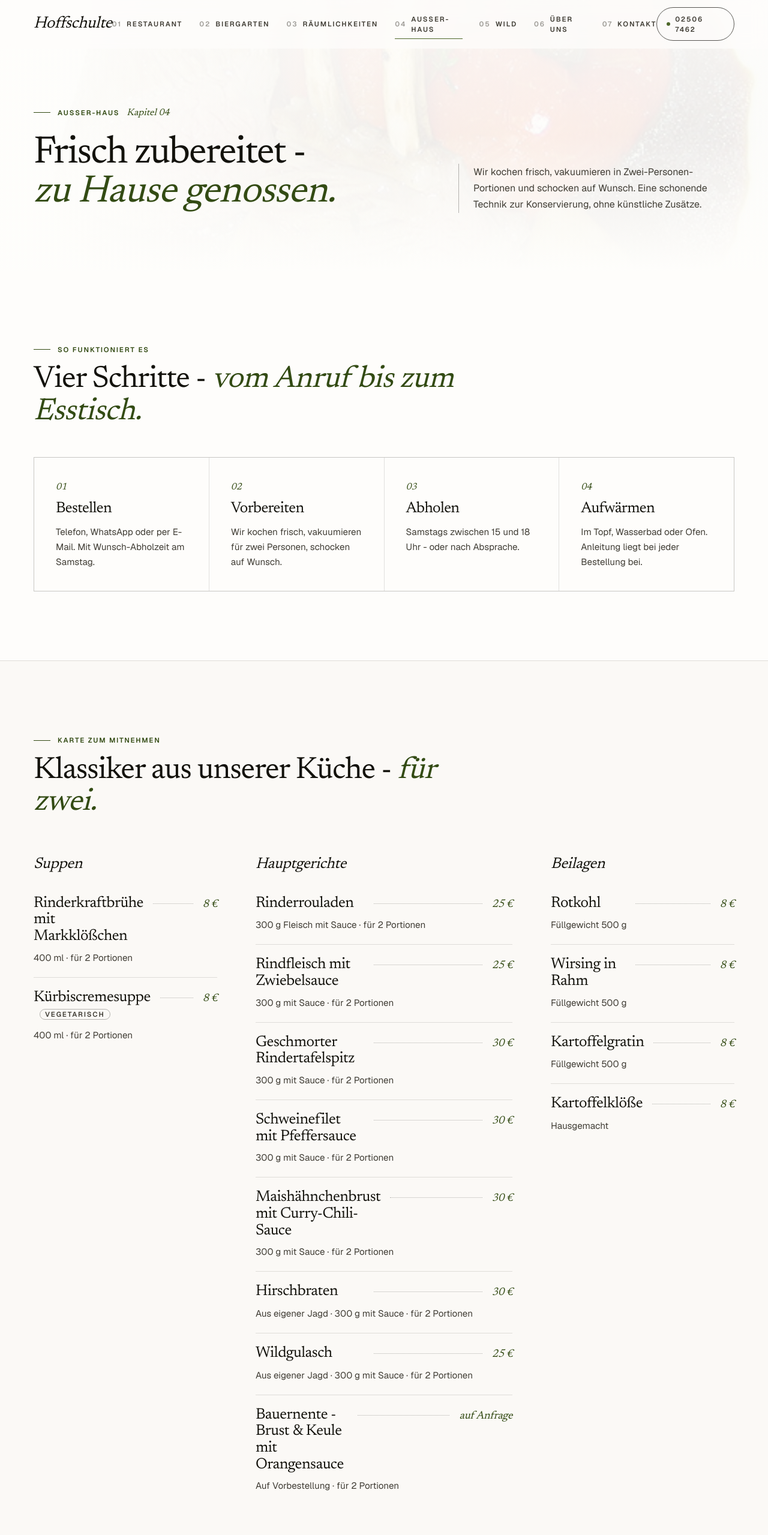
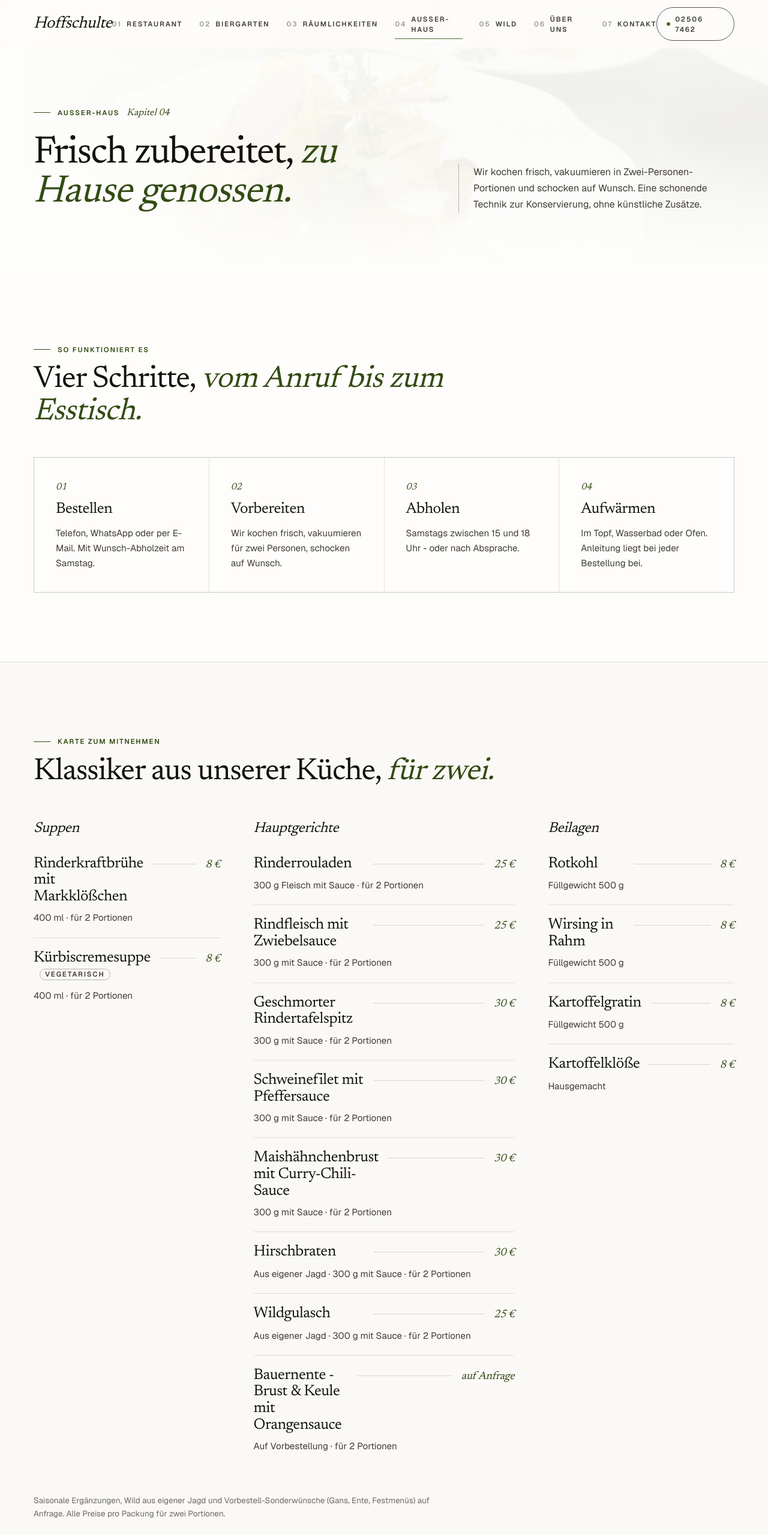
Before and after one commit to Lange-Co-Consulting/restaurant-hoffschulte, a Next.js app: page /ausser-haus in a window 1280 px wide. Shown: the top 2559 px of the page at 60% size. Built offline with nearby package versions, Linux system fonts and the light colour scheme.

Commit message:
Polish 3: subpages tokens, room cards consistent, ausser-haus headings cleaned, wild stripped of em-dashes, capacity badges harmonised

```diff
--- a/app/ausser-haus/page.tsx
+++ b/app/ausser-haus/page.tsx
@@ -28,23 +28,23 @@ export default function AusserHausPage() {
       <PageHero
         eyebrow="Außer-Haus"
         number="Kapitel 04"
-        title={<>Frisch zubereitet - <em className="font-display-italic text-accent-deep">zu Hause genossen.</em></>}
+        title={<>Frisch zubereitet, <em className="font-display-italic text-accent-deep">zu Hause genossen.</em></>}
         intro="Wir kochen frisch, vakuumieren in Zwei-Personen-Portionen und schocken auf Wunsch. Eine schonende Technik zur Konservierung, ohne künstliche Zusätze."
-        image="/photos/dish-8.jpg"
-        imageAlt="Vakuumierte Portionen aus der Hoffschulte-Außer-Haus-Küche"
+        image="/photos/dish-lachs.jpg"
+        imageAlt="Hoffschulte-Gericht — Lammrücken in Kruste auf Pfifferlingen"
       />
 
       <section className="section-y">
         <div className="container-x">
           <SectionEyebrow accent>So funktioniert es</SectionEyebrow>
           <h2 className="h-section mt-4 max-w-3xl">
-            Vier Schritte - <em className="font-display-italic text-accent-deep">vom Anruf bis zum Esstisch.</em>
+            Vier Schritte, <em className="font-display-italic text-accent-deep">vom Anruf bis zum Esstisch.</em>
           </h2>
           <StaggerGroup className="mt-12 grid md:grid-cols-4 gap-px bg-[color:var(--line)] border border-[color:var(--line)]">
             {steps.map((s) => (
               <StaggerItem key={s.nr} className="bg-bg p-7 md:p-9 hover:bg-bg-2/60 transition-colors">
                 <span className="index">{s.nr}</span>
-                <h3 className="font-display text-text text-[1.6rem] mt-3 mb-3 leading-[1.05] tracking-[-0.02em]">{s.title}</h3>
+                <h3 className="h-card text-[1.5rem] mt-3 mb-3">{s.title}</h3>
                 <p className="body-base">{s.body}</p>
               </StaggerItem>
             ))}
@@ -57,27 +57,27 @@ export default function AusserHausPage() {
         <div className="container-x">
           <SectionEyebrow accent>Karte zum Mitnehmen</SectionEyebrow>
           <h2 className="h-section mt-4 max-w-3xl">
-            Klassiker aus unserer Küche - <em className="font-display-italic text-accent-deep">für zwei.</em>
+            Klassiker aus unserer Küche, <em className="font-display-italic text-accent-deep">für zwei.</em>
           </h2>
 
-          <div className="grid lg:grid-cols-[1fr_1.4fr_1fr] gap-12 md:gap-16 mt-14">
+          <div className="grid lg:grid-cols-[1fr_1.4fr_1fr] gap-10 md:gap-14 mt-12">
             <div>
-              <h3 className="font-display-italic text-text text-[1.6rem] mb-3">Suppen</h3>
+              <h3 className="font-display-italic text-text text-[1.5rem] mb-2">Suppen</h3>
               <div>{soups.map((s) => <MenuItem key={s.name} {...s} />)}</div>
             </div>
             <div>
-              <h3 className="font-display-italic text-text text-[1.6rem] mb-3">Hauptgerichte</h3>
+              <h3 className="font-display-italic text-text text-[1.5rem] mb-2">Hauptgerichte</h3>
               <div>{mains.map((m) => <MenuItem key={m.name} {...m} />)}</div>
             </div>
             <div>
-              <h3 className="font-display-italic text-text text-[1.6rem] mb-3">Beilagen</h3>
+              <h3 className="font-display-italic text-text text-[1.5rem] mb-2">Beilagen</h3>
               <div>{sides.map((s) => <MenuItem key={s.name} {...s} />)}</div>
             </div>
           </div>
 
-          <p className="mt-12 text-muted text-[14px] max-w-2xl">
+          <p className="mt-12 text-muted text-[13.5px] max-w-2xl leading-relaxed">
             Saisonale Ergänzungen, Wild aus eigener Jagd und Vorbestell-Sonderwünsche
-            (Gans, Ente, Festmenüs) auf Anfrage. Alle Preise pro Packung (zwei Portionen).
+            (Gans, Ente, Festmenüs) auf Anfrage. Alle Preise pro Packung für zwei Portionen.
           </p>
         </div>
       </section>
@@ -126,8 +126,8 @@ export default function AusserHausPage() {
 
           <Reveal delay={0.1} className="md:pl-12 md:border-l md:border-[color:var(--line-strong)]">
             <SectionEyebrow>Abholung</SectionEyebrow>
-            <p className="mt-4 font-display-italic text-text text-[2rem] md:text-[2.2rem] leading-[1.1]">
-              Samstags zwischen 15 und 18 Uhr - oder nach Absprache.
+            <p className="mt-4 font-display-italic text-text text-[1.9rem] md:text-[2.15rem] leading-[1.12]">
+              Samstags zwischen 15 und 18 Uhr, oder nach Absprache.
             </p>
             <p className="mt-6 body-base">
               Eine Aufwärmanleitung legen wir jeder Bestellung bei. Wer länger im
--- a/app/raeumlichkeiten/page.tsx
+++ b/app/raeumlichkeiten/page.tsx
@@ -74,14 +74,14 @@ export default function RaeumePage() {
                 </div>
                 <div>
                   <div className="flex items-center gap-3 mb-4">
-                    <span className="index">- {r.nr}</span>
+                    <span className="index">{r.nr}</span>
                     <SectionEyebrow accent>{r.capacity}</SectionEyebrow>
                   </div>
                   <h2 className="h-display">
                     {r.name}
                   </h2>
                   <p className="mt-6 body-lead max-w-xl">{r.body}</p>
-                  <div className="mt-8 flex items-center gap-2 text-text-2 text-[13.5px] eyebrow text-[0.62rem]">
+                  <div className="mt-7 inline-flex items-center gap-2 eyebrow text-[0.62rem] text-text-2">
                     <Users size={13} strokeWidth={1.6} />
                     <span>{r.capacity}</span>
                   </div>
@@ -99,14 +99,14 @@ export default function RaeumePage() {
             <Reveal>
               <SectionEyebrow accent>Menüvorschläge für Anlässe</SectionEyebrow>
               <h2 className="h-section mt-4">
-                Unsere Karten - <em className="font-display-italic">individuell anpassbar.</em>
+                Unsere Karten, <em className="font-display-italic text-accent-deep">individuell anpassbar.</em>
               </h2>
             </Reveal>
             <Reveal delay={0.12}>
               <p className="body-lead max-w-xl">
-                Eine Auswahl als Orientierung - vom Drei-Gang-Menü bis zum großen Buffet.
-                Jedes Menü sprechen wir mit Ihnen persönlich durch - saisonal angepasst,
-                Vorspeisen, Gänge und Beilagen nach Ihren Wünschen.
+                Eine Auswahl als Orientierung, vom Drei-Gang-Menü bis zum großen Buffet.
+                Jedes Menü sprechen wir mit Ihnen persönlich durch. Saisonal angepasst,
+                mit Vorspeisen, Gängen und Beilagen nach Ihren Wünschen.
               </p>
             </Reveal>
           </div>
@@ -125,8 +125,8 @@ export default function RaeumePage() {
                       className="object-contain transition-transform duration-700 group-hover:scale-[1.02]"
                     />
                   </div>
-                  <div className="px-6 py-5 flex items-baseline justify-between gap-4 border-t border-[color:var(--line)]">
-                    <h3 className="font-display text-text text-[1.4rem] tracking-[-0.015em]">{m.title}</h3>
+                  <div className="px-6 py-5 flex flex-col gap-1 border-t border-[color:var(--line)]">
+                    <h3 className="h-card text-[1.4rem]">{m.title}</h3>
                     <span className="text-text-2 text-[13.5px]">{m.note}</span>
                   </div>
                 </article>
--- a/app/wild/page.tsx
+++ b/app/wild/page.tsx
@@ -32,8 +32,8 @@ export default function WildPage() {
         number="Kapitel 05"
         title={<>Aus dem Wald in die <em className="font-display-italic text-accent-deep">Pfanne.</em></>}
         intro="Wildfleisch ist gesund, regional und mager. Aus der freien Wildbahn - frei von Medikamenten, garantiert ohne künstliche Konservierungsmittel. Mehr als bio."
-        image="/photos/dish-6.jpg"
-        imageAlt="Wildterrine mit Brioche aus der Hoffschulte-Wildküche"
+        image="/photos/dish-lammkarree.jpg"
+        imageAlt="Lammkarree aus der Hoffschulte-Küche, gestützt auf Bohnen"
       />
 
       {/* JÄGERSPRUCH */}
@@ -47,7 +47,7 @@ export default function WildPage() {
               waidmännisch jagt wie sich's gehört,<br />
               den Schöpfer im Geschöpfe ehrt."
             </p>
-            <footer className="mt-6 label text-[0.62rem]">- Jägerspruch · Tradition</footer>
+            <footer className="mt-6 eyebrow text-[0.62rem]">Jägerspruch · alte Tradition</footer>
           </Reveal>
 
           <Reveal delay={0.1} className="md:pl-12 md:border-l md:border-[color:var(--line-strong)]">
@@ -72,7 +72,7 @@ export default function WildPage() {
             {principles.map((p) => (
               <StaggerItem key={p.n} className="bg-bg p-7 md:p-9 hover:bg-bg-2/60 transition-colors">
                 <span className="index">{p.n}</span>
-                <p className="font-display-italic text-text text-[1.45rem] leading-[1.15] mt-3">{p.text}</p>
+                <p className="font-display-italic text-text text-[1.4rem] leading-[1.2] mt-3">{p.text}</p>
               </StaggerItem>
             ))}
           </StaggerGroup>
@@ -86,18 +86,18 @@ export default function WildPage() {
           <h2 className="h-section mt-5 max-w-3xl">
             Eine Packung. Eine Beilage. <em className="font-display-italic text-accent-deep">Ein Abend zu zweit.</em>
           </h2>
-          <p className="mt-6 text-text-2 text-[16px] max-w-2xl leading-relaxed">
+          <p className="mt-6 body-lead max-w-2xl">
             Alle Wildgerichte sind gegart und schockgefrostet. Eine schonende
             Tiefkühltechnik ohne künstliche Konservierungsmittel.
           </p>
 
-          <div className="grid lg:grid-cols-[1.5fr_1fr] gap-10 md:gap-14 mt-14">
+          <div className="grid lg:grid-cols-[1.5fr_1fr] gap-10 md:gap-14 mt-12">
             <div>
-              <h3 className="font-display-italic text-text text-[1.6rem] mb-4">Wild</h3>
+              <h3 className="font-display-italic text-text text-[1.6rem] mb-2">Wild</h3>
               <div>{wildMenu.map((m) => <MenuItem key={m.name} {...m} />)}</div>
             </div>
             <div>
-              <h3 className="font-display-italic text-text text-[1.6rem] mb-4">Beilagen</h3>
+              <h3 className="font-display-italic text-text text-[1.6rem] mb-2">Beilagen</h3>
               <div>{sides.map((s) => <MenuItem key={s.name} {...s} />)}</div>
             </div>
           </div>
@@ -106,8 +106,8 @@ export default function WildPage() {
             <PullQuote size="lg">
               Wir bieten nur Gerichte an, die ohne Qualitätsverlust leicht und unkompliziert wieder zu erhitzen sind.
             </PullQuote>
-            <div className="flex flex-wrap gap-3 md:justify-end">
-              <CtaButton href="https://wa.me/4915140333499" external>WhatsApp · 0151 40333499</CtaButton>
+            <div className="flex flex-col sm:flex-row sm:flex-wrap gap-3 md:justify-end">
+              <CtaButton href="https://wa.me/4915140333499" external>WhatsApp</CtaButton>
               <CtaButton href="tel:+4925067462" variant="outline" external>02506 7462</CtaButton>
             </div>
           </div>
```
